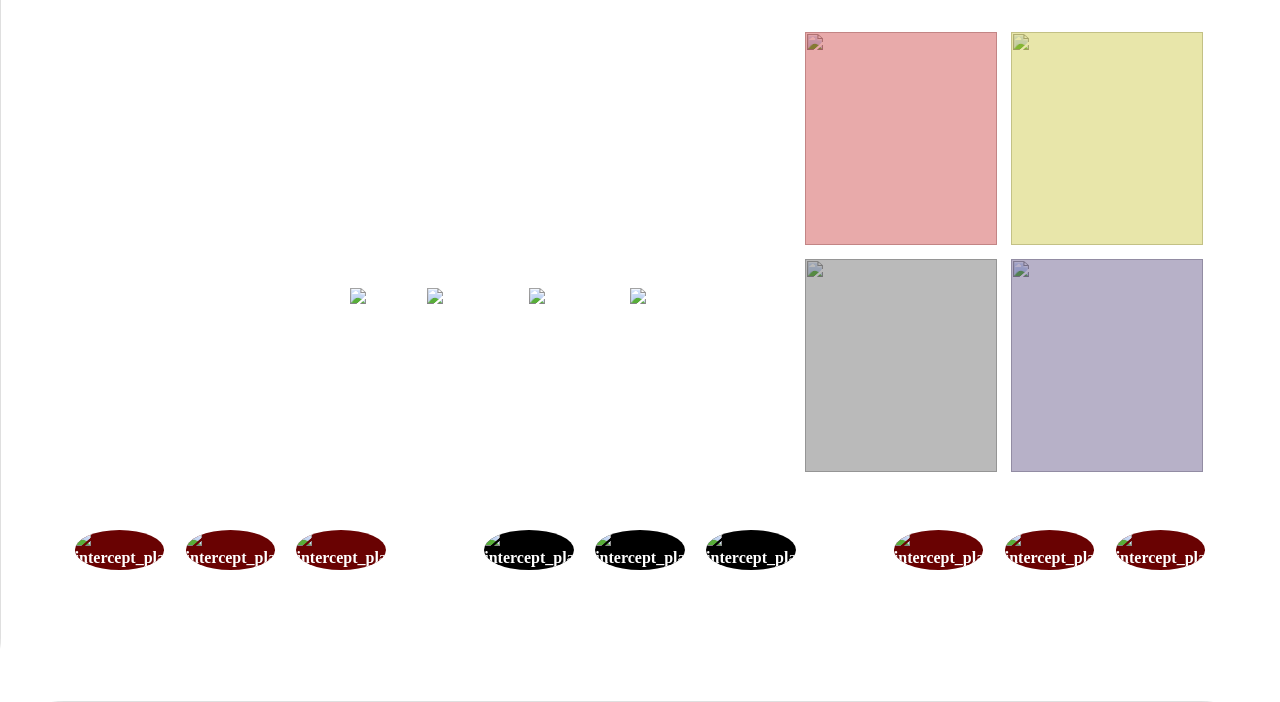
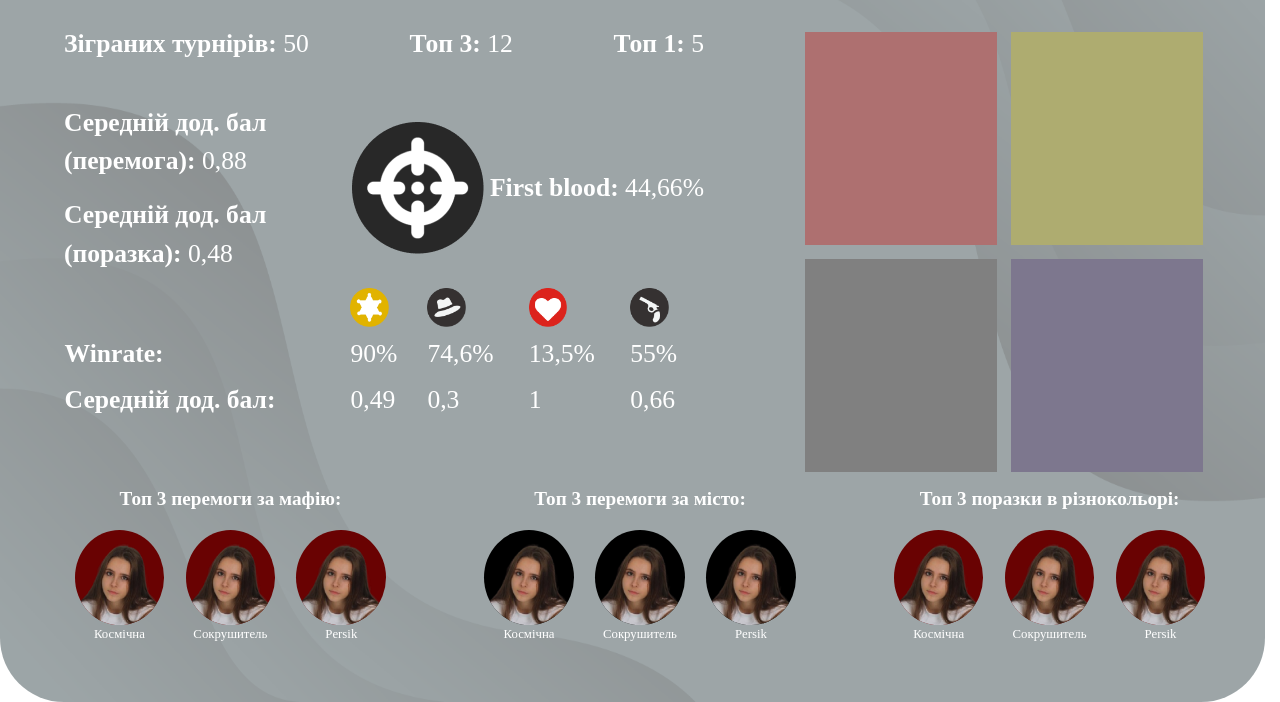
Before and after one commit to komar1811/stats_cards_im, a plain HTML site: page index.html in a window 1280 px wide. Shown: the part 98-800 px from the top of the page. Drawn offline with Linux system fonts and the light colour scheme; the site is published under a folder, as on GitHub Pages, so addresses that start at the root find nothing.

Commit message:
Update index.html

```diff
--- a/index.html
+++ b/index.html
@@ -7,7 +7,7 @@
     <title>Card v2</title>
   </head>
   <body>
-    <img loading="lazy" src="/resources/images/imafia_bg_black 1.png" alt="" style="opacity: 0.5; width: 100vw; height: 100vh; border-radius: 5vw; position: absolute; z-index: 1;">
+    <img loading="lazy" src="resources/images/imafia_bg_black 1.png" alt="" style="opacity: 0.5; width: 100vw; height: 100vh; border-radius: 5vw; position: absolute; z-index: 1;">
     <div class="wrapper_container">
       <div class="first_line_container">
         <div class="nick_title">Сокрушитель</div>
@@ -37,7 +37,7 @@
               </div>
             </div>
             <div id="kill_icon">
-              <img loading="lazy" src="/resources/icons/kill.png" alt="" />
+              <img loading="lazy" src="resources/icons/kill.png" alt="" />
             </div>
             <div class="first_blood_points_stats_content_item">
               First blood: <span class="imafia_data">44,66%</span>
@@ -50,7 +50,7 @@
               <td>
                 <img
                   loading="lazy"
-                  src="/resources/icons/sheriff.png"
+                  src="resources/icons/sheriff.png"
                   alt="sheriff icon"
                   style="object-fit: cover"
                   class="role_icon"
@@ -60,7 +60,7 @@
               <td>
                 <img
                   loading="lazy"
-                  src="/resources/icons/don.png"
+                  src="resources/icons/don.png"
                   alt="don icon"
                   style="object-fit: cover"
                   class="role_icon"
@@ -70,7 +70,7 @@
               <td>
                 <img
                   loading="lazy"
-                  src="/resources/icons/citizen.png"
+                  src="resources/icons/citizen.png"
                   alt="citizen icon"
                   style="object-fit: cover"
                   class="role_icon"
@@ -80,7 +80,7 @@
               <td>
                 <img
                   loading="lazy"
-                  src="/resources/icons/mafia.png"
+                  src="resources/icons/mafia.png"
                   alt="mafia icon"
                   style="object-fit: cover"
                   class="role_icon"
@@ -116,7 +116,7 @@
             <td class="photo_table_item">
               <img
                 loading="lazy"
-                src="/resources/images/citizen.png"
+                src="resources/images/citizen.png"
                 alt=""
                 style="object-fit: cover; width: 15vw; height: 26.667vh"
                 class="photo"
@@ -126,7 +126,7 @@
             <td class="photo_table_item">
               <img
                 loading="lazy"
-                src="/resources/images/sheriff.png"
+                src="resources/images/sheriff.png"
                 alt=""
                 style="object-fit: cover; width: 15vw; height: 26.667vh"
                 class="photo"
@@ -138,7 +138,7 @@
             <td class="photo_table_item">
               <img
                 loading="lazy"
-                src="/resources/images/mafia.png"
+                src="resources/images/mafia.png"
                 alt=""
                 style="object-fit: cover; width: 15vw; height: 26.667vh"
                 class="photo"
@@ -148,7 +148,7 @@
             <td class="photo_table_item">
               <img
                 loading="lazy"
-                src="/resources/images/don.png"
+                src="resources/images/don.png"
                 alt=""
                 style="object-fit: cover; width: 15vw; height: 26.667vh"
                 class="photo"
@@ -166,7 +166,7 @@
               <div class="intercept-stat-item-card-photo_red">
                 <img
                   loading="lazy"
-                  src="/resources/images/player.png"
+                  src="resources/images/player.png"
                   alt="intercept_player_photo"
                   class="intercept_player_photo"
                 />
@@ -179,7 +179,7 @@
               <div class="intercept-stat-item-card-photo_red">
                 <img
                   loading="lazy"
-                  src="/resources/images/player.png"
+                  src="resources/images/player.png"
                   alt="intercept_player_photo"
                   class="intercept_player_photo"
                 />
@@ -192,7 +192,7 @@
               <div class="intercept-stat-item-card-photo_red">
                 <img
                   loading="lazy"
-                  src="/resources/images/player.png"
+                  src="resources/images/player.png"
                   alt="intercept_player_photo"
                   class="intercept_player_photo"
                 />
@@ -210,7 +210,7 @@
               <div class="intercept-stat-item-card-photo_black">
                 <img
                   loading="lazy"
-                  src="/resources/images/player.png"
+                  src="resources/images/player.png"
                   alt="intercept_player_photo"
                 />
               </div>
@@ -222,7 +222,7 @@
               <div class="intercept-stat-item-card-photo_black">
                 <img
                   loading="lazy"
-                  src="/resources/images/player.png"
+                  src="resources/images/player.png"
                   alt="intercept_player_photo"
                 />
               </div>
@@ -234,7 +234,7 @@
               <div class="intercept-stat-item-card-photo_black">
                 <img
                   loading="lazy"
-                  src="/resources/images/player.png"
+                  src="resources/images/player.png"
                   alt="intercept_player_photo"
                 />
               </div>
@@ -253,7 +253,7 @@
               <div class="intercept-stat-item-card-photo_red">
                 <img
                   loading="lazy"
-                  src="/resources/images/player.png"
+                  src="resources/images/player.png"
                   alt="intercept_player_photo"
                 />
               </div>
@@ -265,7 +265,7 @@
               <div class="intercept-stat-item-card-photo_red">
                 <img
                   loading="lazy"
-                  src="/resources/images/player.png"
+                  src="resources/images/player.png"
                   alt="intercept_player_photo"
                 />
               </div>
@@ -277,7 +277,7 @@
               <div class="intercept-stat-item-card-photo_red">
                 <img
                   loading="lazy"
-                  src="/resources/images/player.png"
+                  src="resources/images/player.png"
                   alt="intercept_player_photo"
                 />
               </div>
```
